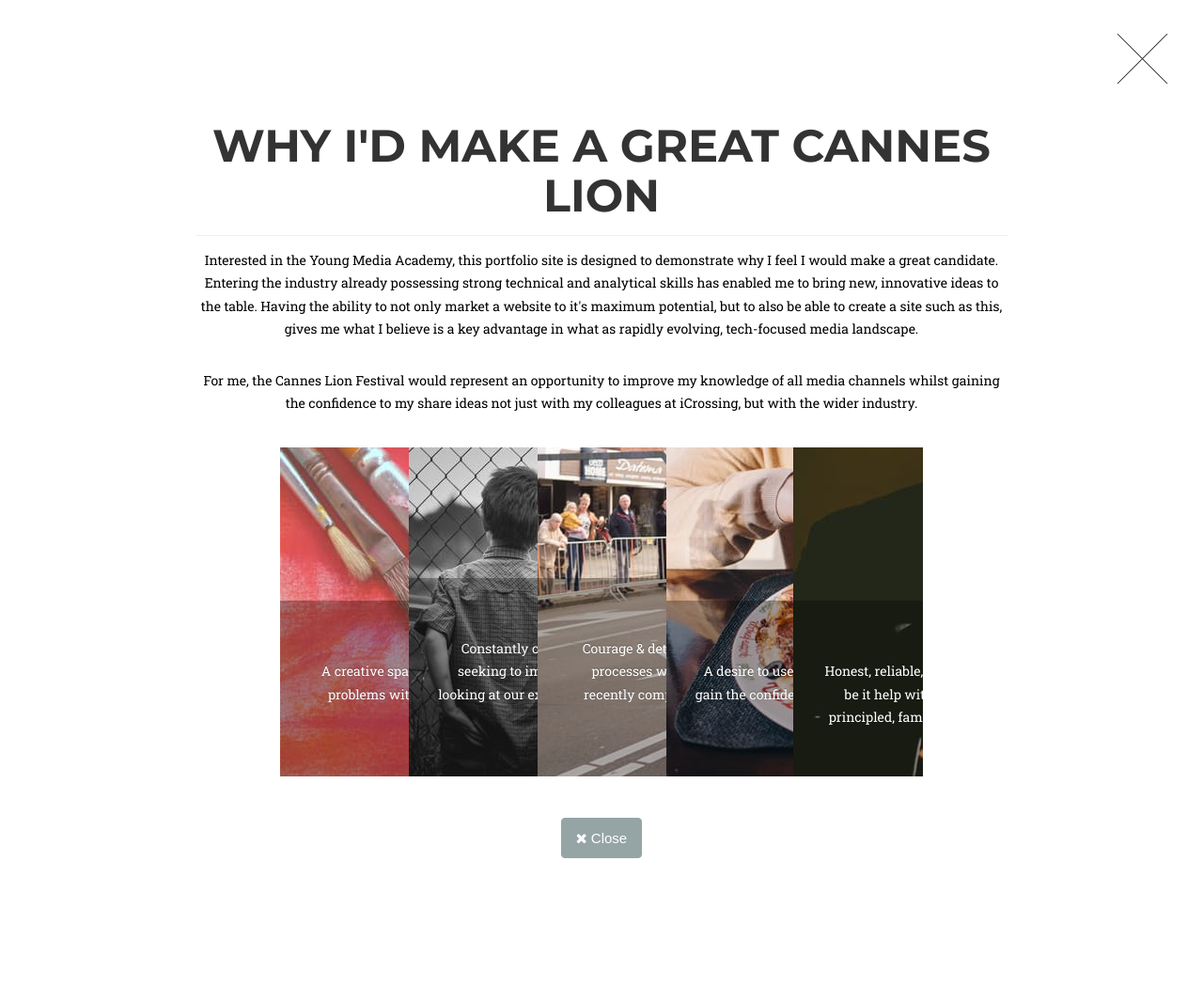
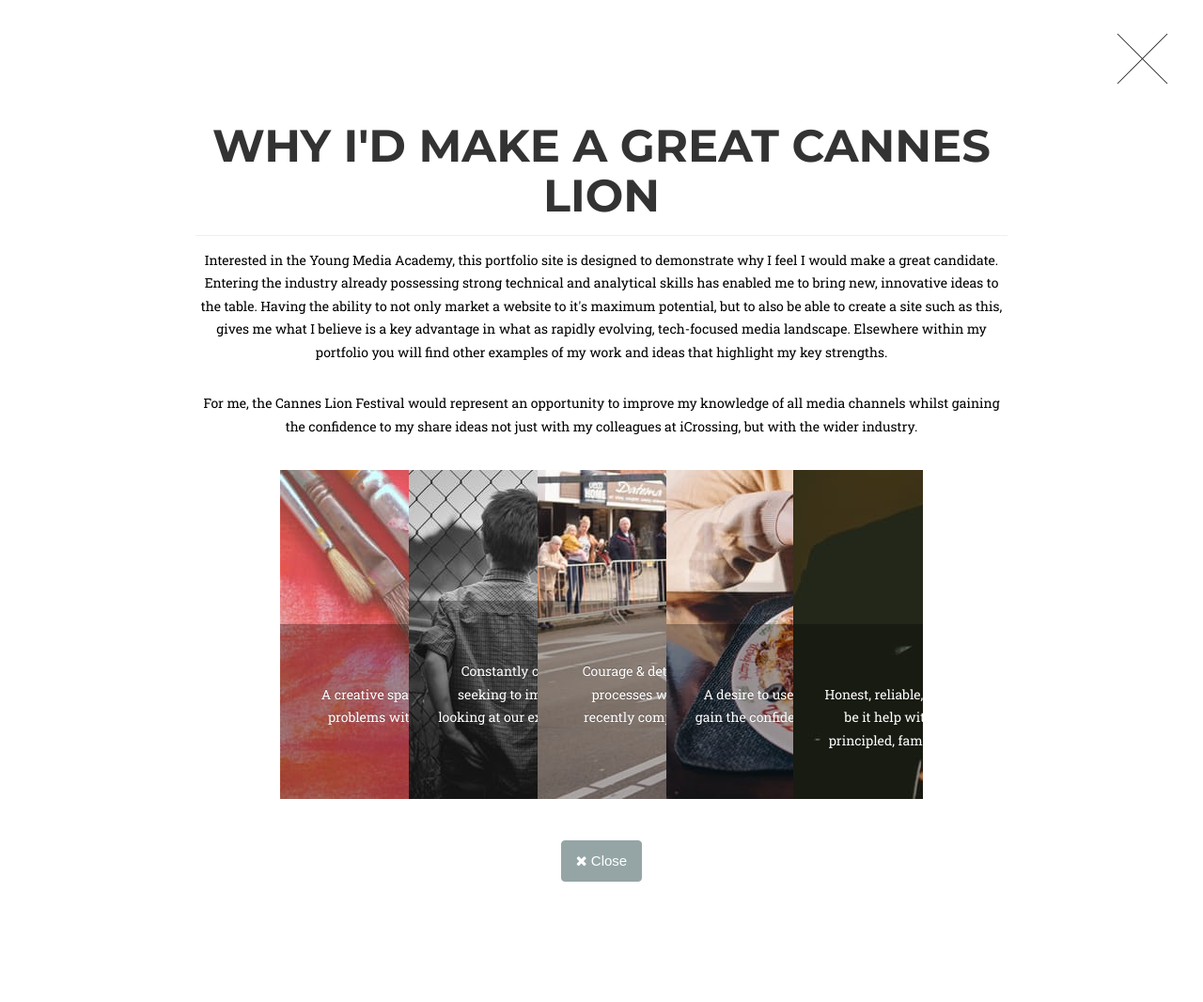
Before and after one commit to canneslionrobg/canneslionrobg.github.io, a Jekyll site: the page cannes_lion.html, which Jekyll copies as it is, in a window 1280 px wide. Shown: the whole page at 94% size. Built offline with Jekyll 4.4.1, drawn with Linux system fonts in a browser that asks for light colours; before the commit the page ends 1041 px from its top, so only the background shows below that.

Commit message:
update why choose me

```diff
--- a/cannes_lion.html
+++ b/cannes_lion.html
@@ -82,7 +82,7 @@
 	<div class="modal-body">
 	<h2>Why I'd Make A Great Cannes Lion</h2>
 	<hr class="star-primary">
-	<p>Interested in the Young Media Academy, this portfolio site is designed to demonstrate why I feel I would make a great candidate. Entering the industry already possessing strong technical and analytical skills has enabled me to bring new, innovative ideas to the table. Having the ability to not only market a website to it's maximum potential, but to also be able to create a site such as this, gives me what I believe is a key advantage in what as rapidly evolving, tech-focused media landscape.</p>
+	<p>Interested in the Young Media Academy, this portfolio site is designed to demonstrate why I feel I would make a great candidate. Entering the industry already possessing strong technical and analytical skills has enabled me to bring new, innovative ideas to the table. Having the ability to not only market a website to it's maximum potential, but to also be able to create a site such as this, gives me what I believe is a key advantage in what as rapidly evolving, tech-focused media landscape. Elsewhere within my portfolio you will find other examples of my work and ideas that highlight my key strengths.</p>
   <p>For me, the Cannes Lion Festival would represent an opportunity to improve my knowledge of all media channels whilst gaining the confidence to my share ideas not just with my colleagues at iCrossing, but with the wider industry.</p>
 	<div id="container">
 		<div class="flexslider">
```
